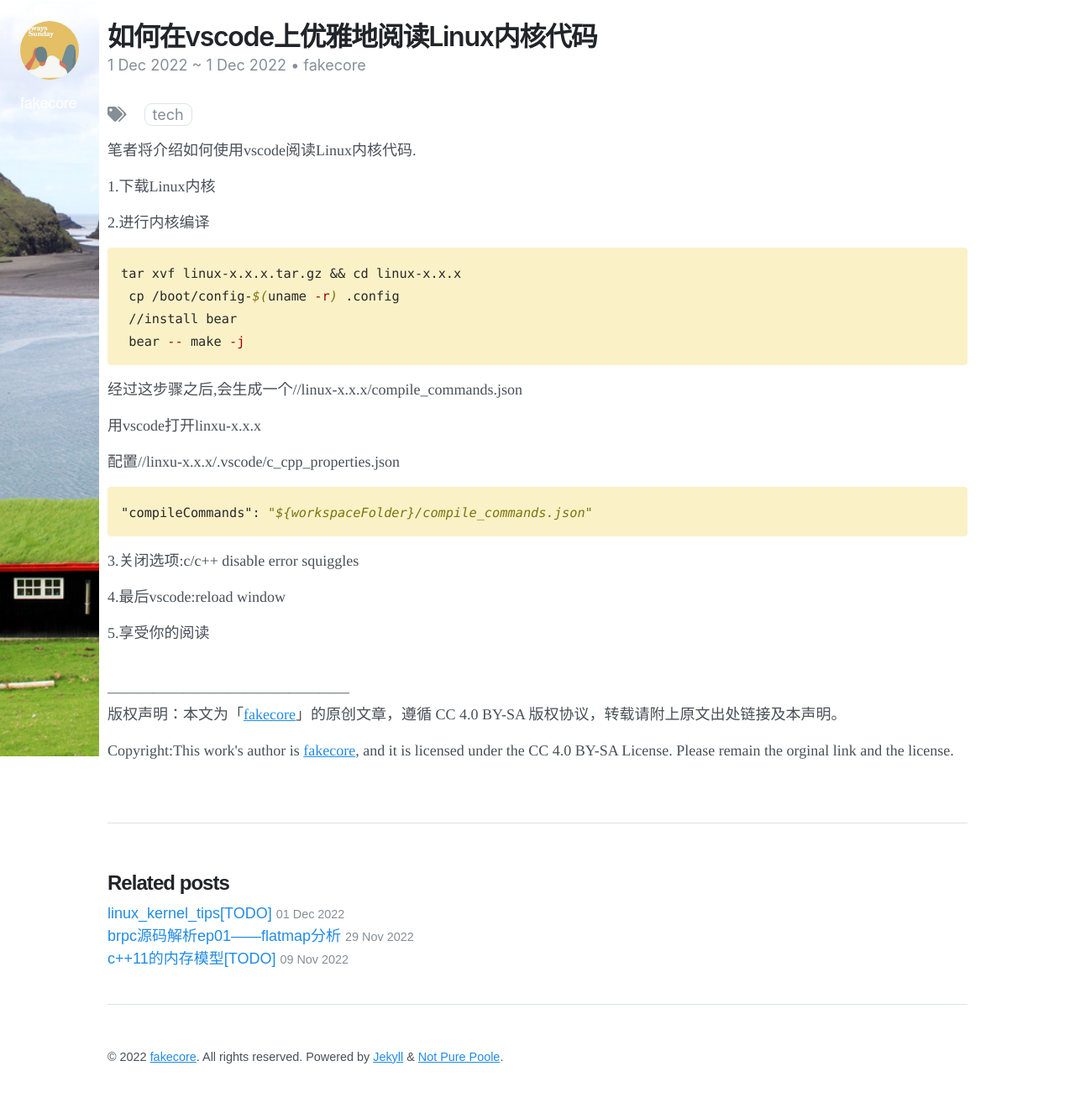
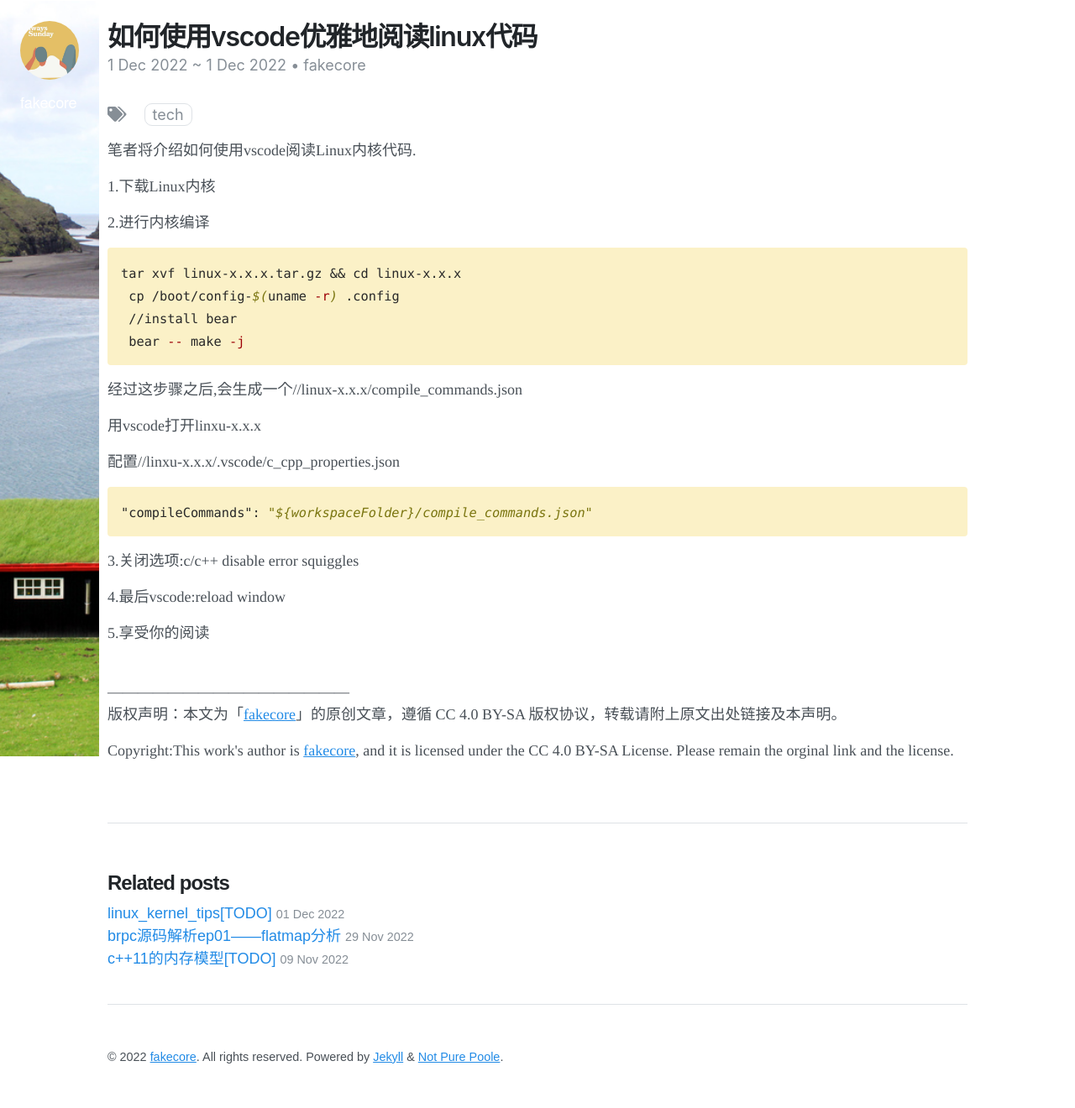
Before and after one commit to fakecore/fakecore.github.io, a Jekyll site: the page built from _posts/2022-12-01-如何使用vscode优雅地阅读linux代码.md, in a window 1280 px wide. Shown: the whole page at 84% size. Built offline with Jekyll 4.4.1, drawn with Linux system fonts in a browser that asks for light colours; nearby versions of some CDN libraries; comment, search, counter and statistics services are not loaded.

Commit message:
change title

```diff
--- a/_posts/2022-12-01-如何使用vscode优雅地阅读linux代码.md
+++ b/_posts/2022-12-01-如何使用vscode优雅地阅读linux代码.md
@@ -1,6 +1,6 @@
 ---
 layout: post
-title: 如何在vscode上优雅地阅读Linux内核代码
+title: 如何使用vscode优雅地阅读linux代码
 date: 2022-12-01 17:53:41 +0800
 last_modified_at: 2022-12-01 18:03:36 +0800
 tags: [tech]
```
